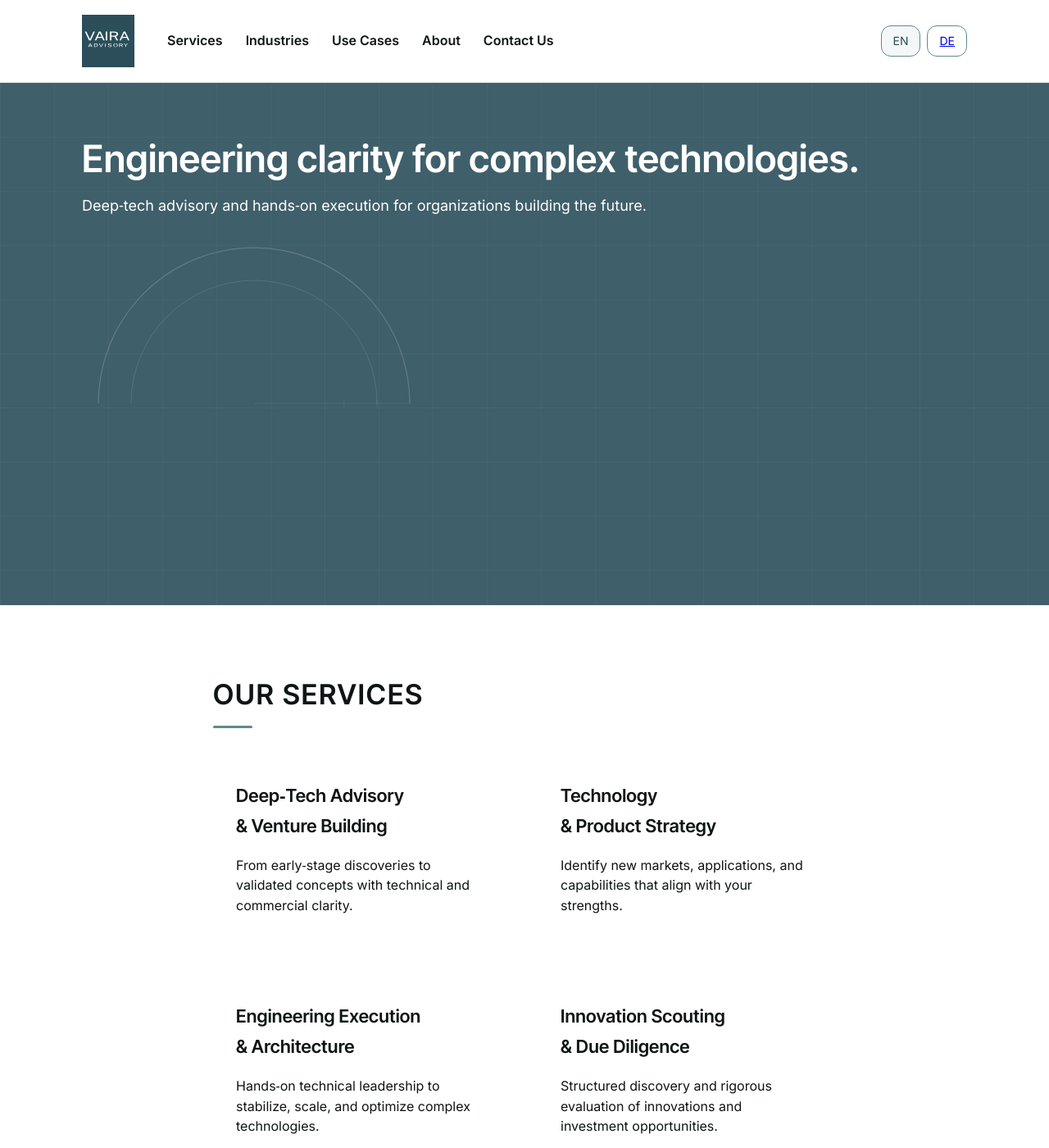
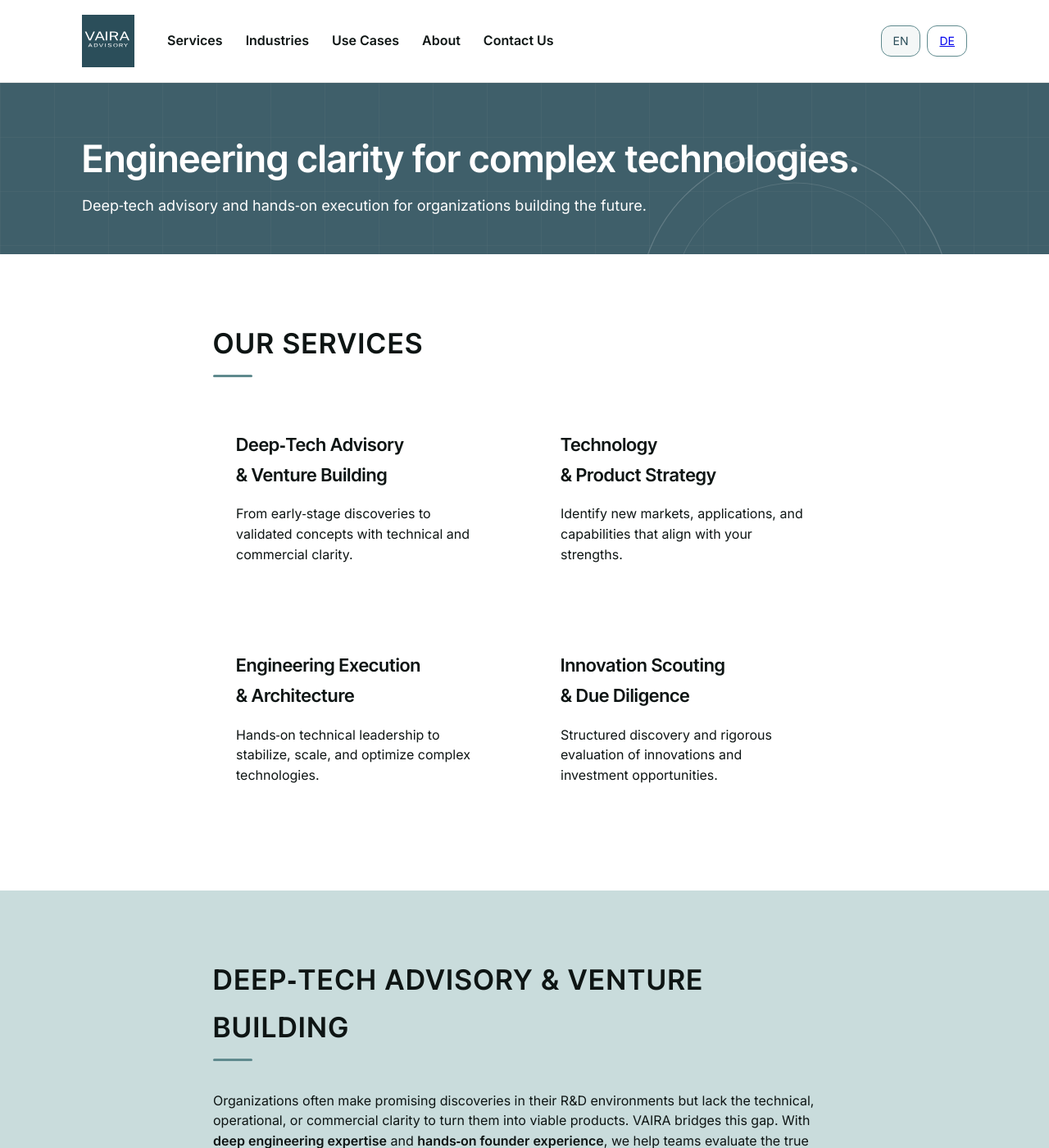
Before and after one commit to raphaelheeb/vaira-advisory, a Jekyll site: the page built from services/index.html, in a window 1280 px wide and 1400 px high. Shown: the whole window at 82% size. Built offline with Jekyll 4.4.1, drawn with Linux system fonts in a browser that asks for light colours.

Commit message:
Update styles.css

```diff
--- a/assets/css/styles.css
+++ b/assets/css/styles.css
@@ -271,6 +271,22 @@
 #hero.hero--clean {
   padding: 72px 0 56px !important;
 }
+
+/* Additional Geometric Arc Graphic for Subpages*/
+
+.cad-hero-shape {
+  position: absolute;
+  right: 0;
+  top: 18%;
+  width: 420px;
+  height: 420px;
+  pointer-events: none;
+}
+.cad-hero-shape svg {
+  width: 100%;
+  height: 100%;
+}
+
 
 /* =========================================================
    FULL-WIDTH IMAGE BAND
```
